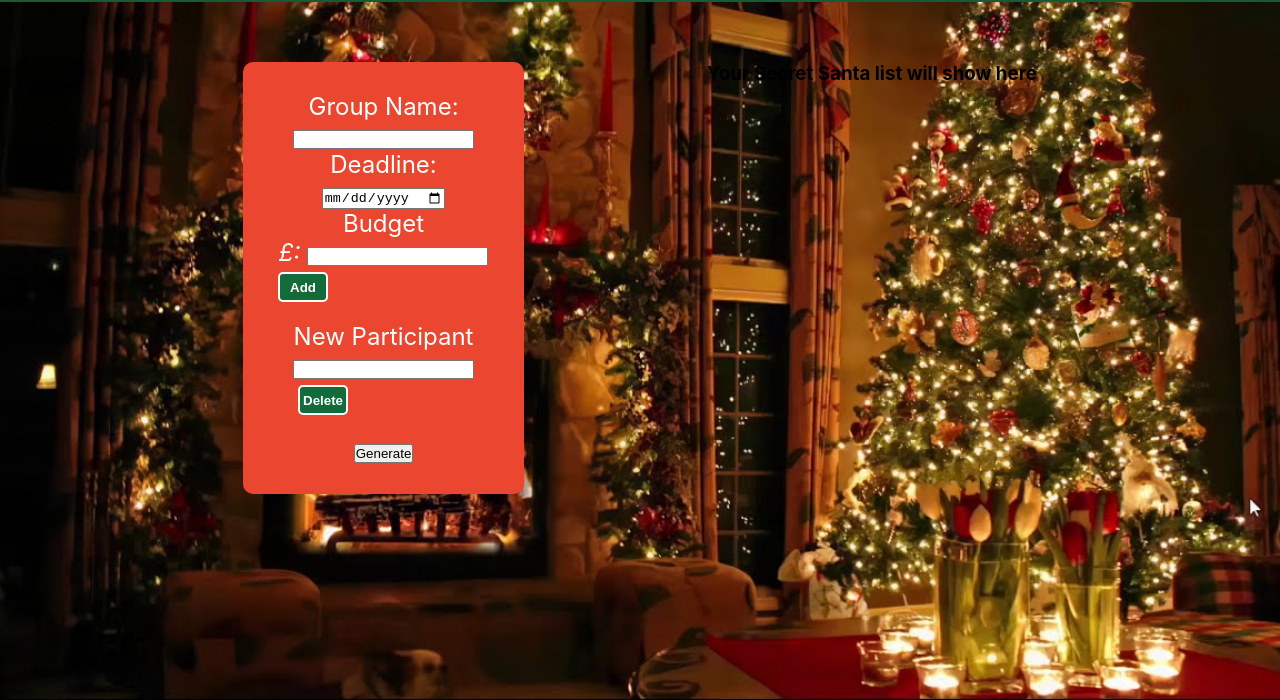
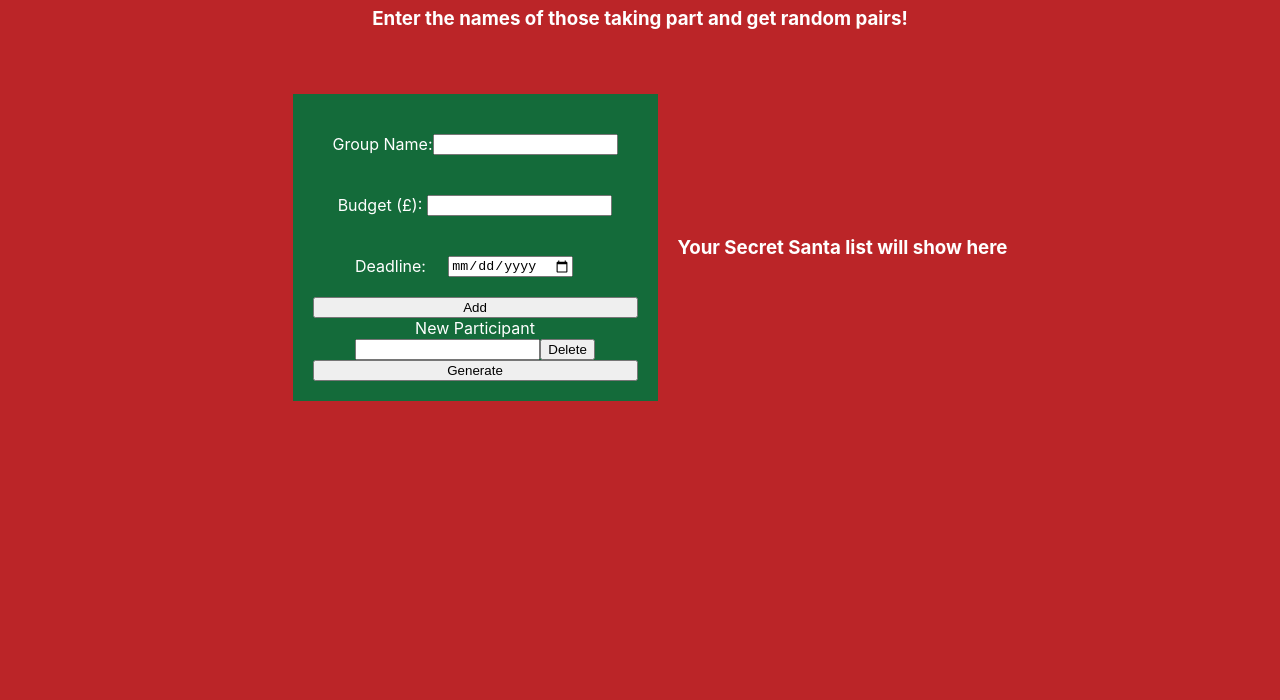
Before and after one commit to W1llB/Secret_Santa_Frontend, a React app in the folder secretsanta/: page / in a window 1280 px wide. Shown: the part 100-800 px from the top of the page. Built offline with nearby package versions, Linux system fonts and the light colour scheme.

Commit message:
fresh take on the CSS started

```diff
--- a/secretsanta/package.json
+++ b/secretsanta/package.json
@@ -34,5 +34,8 @@
       "last 1 firefox version",
       "last 1 safari version"
     ]
+  },
+  "devDependencies": {
+    "autoprefixer": "^10.4.13"
   }
 }
--- a/secretsanta/src/components/App/App.css
+++ b/secretsanta/src/components/App/App.css
@@ -1,134 +1,73 @@
 * {
-  box-sizing: border-box;
-  margin: 0;
-  padding: 0;
-  --primary-colour: #EA4630;
-  --secondary-colour: #146B3A;
-  --third-colour: #165B33;
-  --textcolour: #FFFFFF;
-  --fouth-colour: #EA4630;
+    --primary-colour:#146b3a;
+    --xmas-red: #BB2528;
+}
+
+body {
+    background-color: var(--xmas-red);
+
 }
 
 .App {
     text-align: center;
 }
 
-body {
-  background-image: url(../../../bakcgroundIMages.jpg);
-  background-repeat: no-repeat;
-  background-attachment: fixed;
-  background-size: cover;
+.header {
+    color: white;
+    background-color: var(--xmas-red);
+    margin: auto;
+    padding: 25px;
+}
+.divsContainer{
+    display: flex;
+    flex-direction: row;
+    align-items: center;
+    justify-content: center;
+     color: white;
+    font: bold;
 }
 
-/* Header Container */
-.header {
-  margin: auto;
-  background-color: var(--third-colour);
-  color: white;
+.formContainer {
+    display: flex;
+    flex-direction: column;
+    flex-wrap: wrap;
+    align-items: stretch;
+    justify-content:space-around;
+    margin: 20px;
     padding: 20px;
+    /* width: 50%; */
+    background-color: var(--primary-colour);
 }
 
-/* Div Container for form and card */
-
-.divsContainer {
+.inputFieldContainer {
     display: flex;
     flex-direction: row;
     justify-content: space-evenly;
-  margin: 30px;
-  padding: 30px;
+    padding: 10px;
+    margin: 10px;
+}
+
+.listTitle {
+    display: flex;
+    flex-direction: column;
+    align-items:stretch;
+    background-color: var(--primary-colour);
+    padding: 20px;
+    /* width: 50%; */
+
 
 }
 
-/* Form  Container */
-
-.formContainer {
-  background-color: var(--primary-colour);
-  color: var(--textcolour);
-  font-size: 1.5em;
-  border-radius: 10px;
-  padding: 30px;
-  text-align: center;
+.listHeader {
+    display: flex;
+    align-items: center;
+    justify-content: center;
 }
 
-/* Participant Form Section */
-
-.participantDiv {
-  margin: 20px;
-}
-
-.participantFormButtons {
-  width: 50px;
-  height: 30px;
-  margin: 5px;
-  border-radius: 5px;
-  color: var(--textcolour);
-  background-color: var(--secondary-colour);
-  cursor: pointer;
-  border: solid 2px var(--textcolour);
-  font-weight: bold;
-}
-
-/*Members Title*/
-.listTitle{
-  background-color: var(--secondary-colour);
-  color: var(--textcolour);
-  padding: 5px;
-  border-radius: 10px;
-
-}
-
-/* Members Card Component */
 .cardComponent {
     display: flex;
     flex-direction: row;
-  background-color: var(--secondary-colour);
-  align-items: center;
-  justify-content: center;
-  padding: 5px;
-  margin: 10px;
-  border-radius: 10px;
-  border-width: 10px;
-  border-style:inset;
-  border-color: var(--textcolour);
-  color: var(--textcolour);
+    justify-content: space-evenly;
+    background-color: var(--primary-colour);
 
 }
-.participantFormButtons{
-  display: flex;
-  flex-direction: column;
-  align-items: center;
-  justify-content: center;
-}
-.participantFormButtons:hover {
-  background-color: #BB2528;
-}
-
-@media (prefers-reduced-motion: no-preference) {
-  .App-logo {
-    animation: App-logo-spin infinite 20s linear;
-  }
-}
-
-.App-header {
-  background-color: #282c34;
-  min-height: 100vh;
-  display: flex;
-  flex-direction: column;
-  align-items: center;
-  justify-content: center;
-  font-size: calc(10px + 2vmin);
-  color: white;
-}
-
-.App-link {
-  color: #61dafb;
-}
-
-@keyframes App-logo-spin {
-  from {
-    transform: rotate(0deg);
-  }
-  to {
-    transform: rotate(360deg);
-  }
-}
--- a/secretsanta/src/components/App/App.js
+++ b/secretsanta/src/components/App/App.js
@@ -43,7 +43,7 @@ function App() {
     const inputDetailsClone = JSON.parse(JSON.stringify(inputDetails));
     pairRandomiser(inputMembers)
     setFinalGroup([inputDetailsClone, pairArrays])
-    console.log(finalGroup)
+    console.log(`${finalGroup}finalgroup`)
   }
 
 
--- /dev/null
+++ b/secretsanta/src/components/App/Apps.css
@@ -0,0 +1,134 @@
+* {
+  box-sizing: border-box;
+  margin: 0;
+  padding: 0;
+  --primary-colour: #EA4630;
+  --secondary-colour: #146B3A;
+  --third-colour: #165B33;
+  --textcolour: #FFFFFF;
+  --fouth-colour: #EA4630;
+}
+
+.App {
+  text-align: center;
+}
+
+body {
+  background-image: url(../../../bakcgroundIMages.jpg);
+  background-repeat: no-repeat;
+  background-attachment: fixed;
+  background-size: cover;
+}
+
+/* Header Container */
+.header {
+  margin: auto;
+  background-color: var(--third-colour);
+  color: white;
+  padding: 20px;
+}
+
+/* Div Container for form and card */
+
+.divsContainer {
+  display: flex;
+  flex-direction: row;
+  justify-content: space-evenly;
+  margin: 30px;
+  padding: 30px;
+
+}
+
+/* Form  Container */
+
+.formContainer {
+  background-color: var(--primary-colour);
+  color: var(--textcolour);
+  font-size: 1.5em;
+  border-radius: 10px;
+  padding: 30px;
+  text-align: center;
+}
+
+/* Participant Form Section */
+
+.participantDiv {
+  margin: 20px;
+}
+
+.participantFormButtons {
+  width: 50px;
+  height: 30px;
+  margin: 5px;
+  border-radius: 5px;
+  color: var(--textcolour);
+  background-color: var(--secondary-colour);
+  cursor: pointer;
+  border: solid 2px var(--textcolour);
+  font-weight: bold;
+}
+
+/*Members Title*/
+.listTitle{
+  background-color: var(--secondary-colour);
+  color: var(--textcolour);
+  padding: 5px;
+  border-radius: 10px;
+
+}
+
+/* Members Card Component */
+.cardComponent {
+  display: flex;
+  flex-direction: row;
+  background-color: var(--secondary-colour);
+  align-items: center;
+  justify-content: center;
+  padding: 5px;
+  margin: 10px;
+  border-radius: 10px;
+  border-width: 10px;
+  border-style:inset;
+  border-color: var(--textcolour);
+  color: var(--textcolour);
+
+}
+.participantFormButtons{
+  display: flex;
+  flex-direction: column;
+  align-items: center;
+  justify-content: center;
+}
+.participantFormButtons:hover {
+  background-color: #BB2528;
+}
+
+@media (prefers-reduced-motion: no-preference) {
+  .App-logo {
+    animation: App-logo-spin infinite 20s linear;
+  }
+}
+
+.App-header {
+  background-color: #282c34;
+  min-height: 100vh;
+  display: flex;
+  flex-direction: column;
+  align-items: center;
+  justify-content: center;
+  font-size: calc(10px + 2vmin);
+  color: white;
+}
+
+.App-link {
+  color: #61dafb;
+}
+
+@keyframes App-logo-spin {
+  from {
+    transform: rotate(0deg);
+  }
+  to {
+    transform: rotate(360deg);
+  }
+}
--- a/secretsanta/src/components/GeneralForm/generalForm.js
+++ b/secretsanta/src/components/GeneralForm/generalForm.js
@@ -22,14 +22,22 @@ function GeneralForm({handleChangeDetails, handleChangeMembers, handleClick}) {
 
     return (
             <form className="formContainer">
-                <label htmlFor="gname">Group Name:</label><br />
-                <input type="text" id="gname" name="gname" onChange={handleChangeDetails}/><br />
 
-                <label htmlFor="deadline">Deadline:</label><br />
-                <input type="date" id="deadline" name="deadline" onChange={handleChangeDetails}/><br />
+                <div className="inputFieldContainer">
+                    <label htmlFor="gname">Group Name: </label>
+                    <input type="text" id="gname" name="gname" onChange={handleChangeDetails}/>
+                </div>
 
-                <label htmlFor="budget">Budget</label><br />
-                <i>£: </i><input type="number" id="budget" name="budget" onChange={handleChangeDetails}/><br />
+                <div className="inputFieldContainer">
+                    <label htmlFor="budget">Budget (£): </label>
+                    <input type="number" id="budget" name="budget" onChange={handleChangeDetails}/>
+                </div>
+
+                <div className="inputFieldContainer">
+                    <label htmlFor="deadline">Deadline:</label>
+                    <input type="date" id="deadline" name="deadline" onChange={handleChangeDetails}/><br />
+                </div>
+
 
 
                 <button className="participantFormButtons" onClick={(e) => addMemberClick(e)}>Add</button>
--- a/secretsanta/src/components/Header/header.js
+++ b/secretsanta/src/components/Header/header.js
@@ -5,7 +5,7 @@ function Header() {
     return (
         <header className='header'>
             <h1>Secret Santa</h1>
-            <h3>Welcome</h3>
+            <h3>Enter the names of those taking part and get random pairs!</h3>
         </header>
     )
 
--- a/secretsanta/src/components/MembersList/index.js
+++ b/secretsanta/src/components/MembersList/index.js
@@ -14,7 +14,7 @@ function MembersList() {
 
     return (
         <div className="listTitle">
-            <h3 className="listTitle">Group's Secret Santa</h3><br />
+            <h3 className="listHeader">Group's Secret Santa</h3><br />
                 <div>
                     {pairsObjectArray.map((pairs) =>{
                         return (
```
Also changed, not shown: 1 other file. Lines whose indentation alone changed are shown as unchanged.
